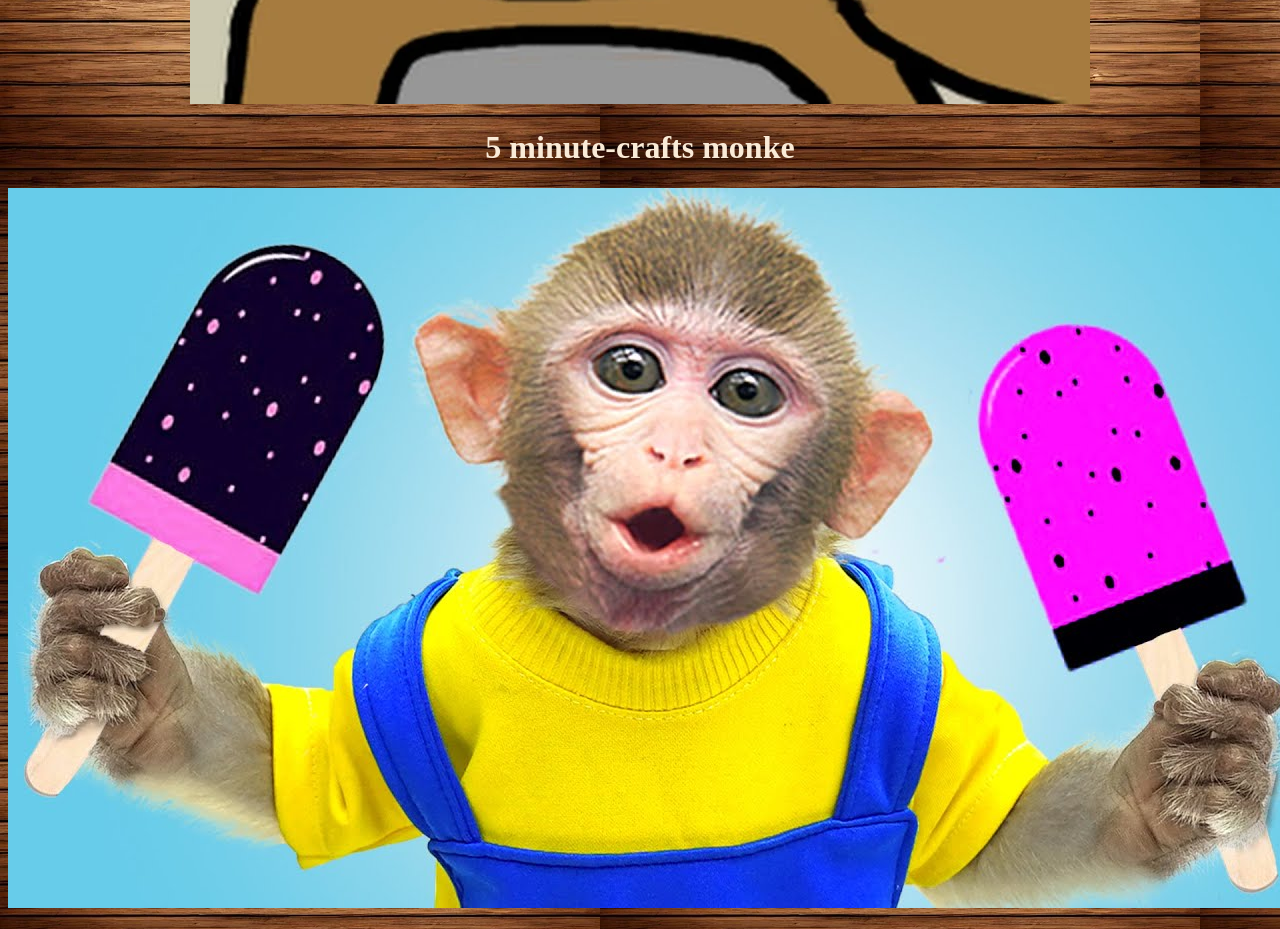
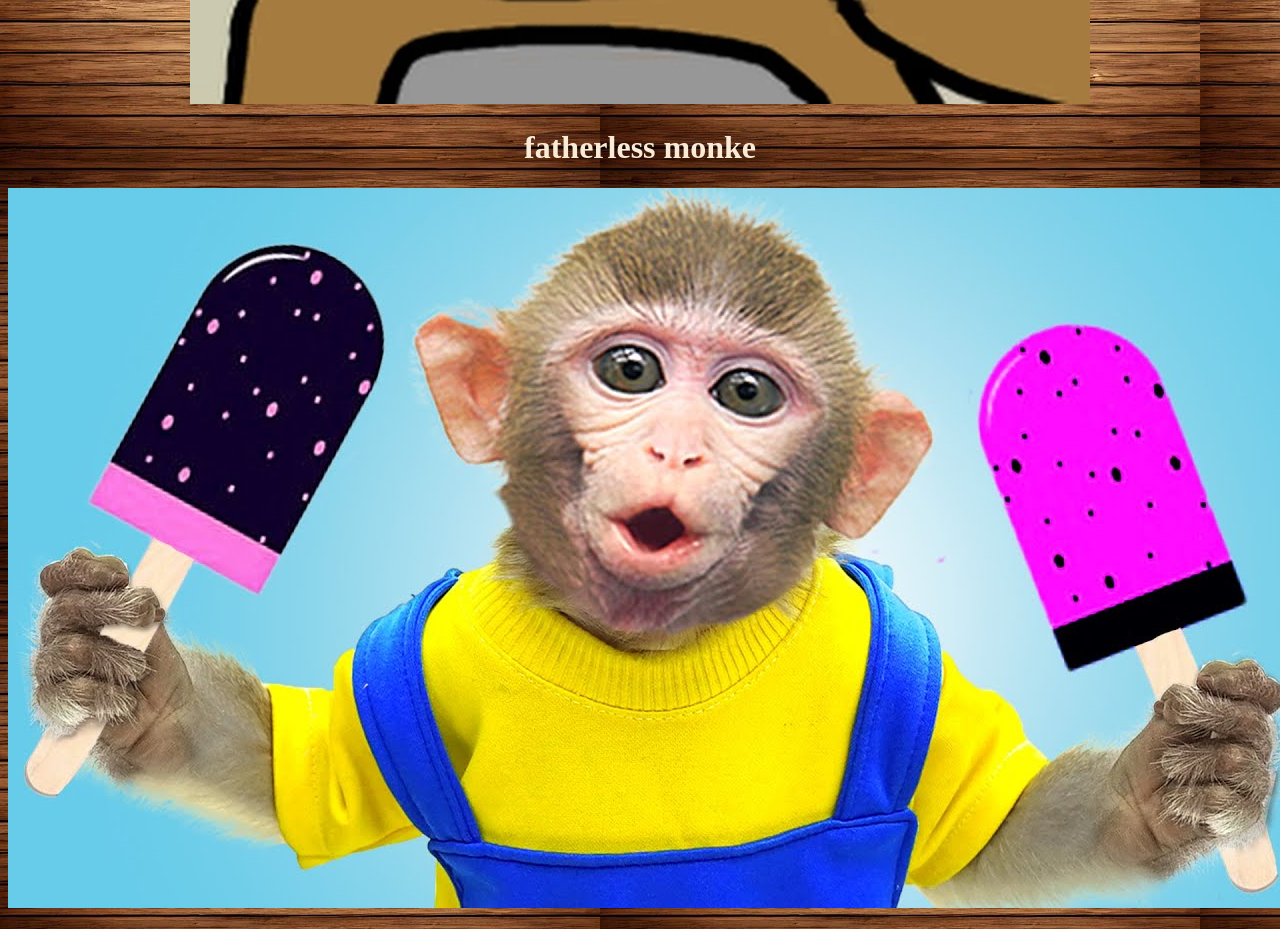
Before and after one commit to bigmonke1/monke, a plain HTML site: page index.html in a window 1280 px wide. Shown: the part 2240-3169 px from the top of the page. Drawn offline with Linux system fonts and the light colour scheme.

Commit message:
Update index.html

```diff
--- a/index.html
+++ b/index.html
@@ -17,7 +17,7 @@
     <img src="Images/Monky.JPG" alt="monke 2">
     <h1>problem monke</h1>
     <img src="Images/K9GorillaTag.JPG" alt="problem">
-    <h1>5 minute-crafts monke</h1>
+    <h1>fatherless monke</h1>
     <img src="Images/maxresdefault.JPG" alt="fatherless">
     <h1>BREAKING NEWS THE MOON HAS BEEN STOLEN</h1>
     <img src="Images/Untitled design.JPG" alt="gru">
```
